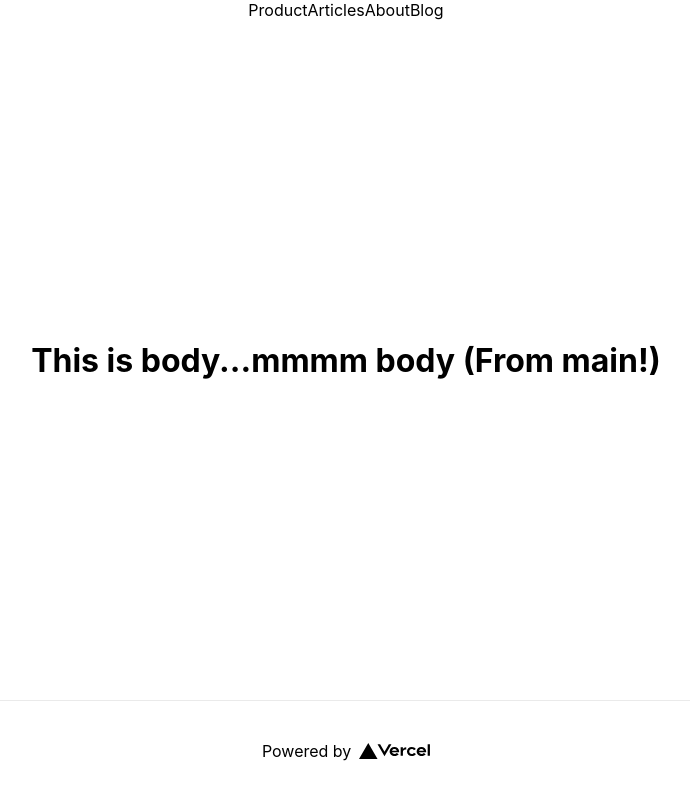
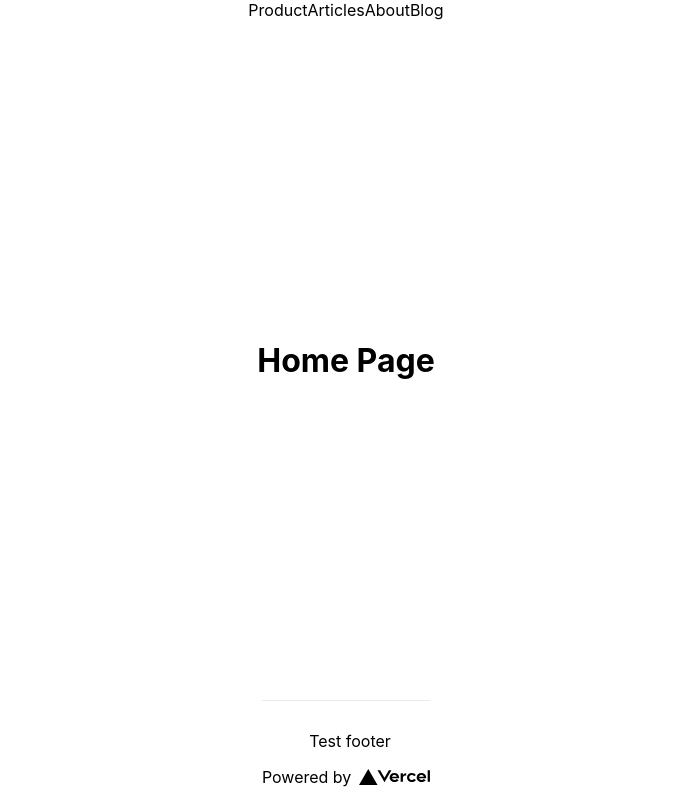
Before and after one commit to andremichalowski/symfaba, a Next.js app: page / in a window 1280 px wide. Shown: the whole page, without its empty margins (294-984 px from the left). Built offline with nearby package versions, Linux system fonts and the light colour scheme.

Commit message:
Footer update + style sheet

```diff
--- a/components/footer.js
+++ b/components/footer.js
@@ -0,0 +1,21 @@
+import Link from 'next/link'
+import styles from '../styles/Home.module.css'
+
+export default function Footer() {
+  return (
+    <div >
+      <footer className={styles.footer}>
+        <p>Test footer</p>
+
+        <a
+          href="https://vercel.com?utm_source=create-next-app&utm_medium=default-template&utm_campaign=create-next-app"
+          target="_blank"
+          rel="noopener noreferrer"
+        >
+          Powered by{' '}
+          <img src="/vercel.svg" alt="Vercel Logo" className={styles.logo} />
+        </a>
+      </footer>
+    </div>
+  )
+}
--- a/pages/index.js
+++ b/pages/index.js
@@ -1,6 +1,7 @@
 import Head from 'next/head'
 import styles from '../styles/Home.module.css'
 import Nav from '../components/nav'
+import Footer from '../components/footer'
 
 export default function Home() {
   return (
@@ -10,12 +11,10 @@ export default function Home() {
         <link rel="icon" href="/favicon.ico" />
       </Head>
 
-      {/* This is where the money is */}
       <Nav />
 
       <main className={styles.main}>
-        <h1>This is body...mmmm body (From main!)</h1>
-
+        <h1>Home Page</h1>
 
 
 
@@ -58,17 +57,7 @@ export default function Home() {
           </a>
         </div> */}
       </main>
-
-      <footer className={styles.footer}>
-        <a
-          href="https://vercel.com?utm_source=create-next-app&utm_medium=default-template&utm_campaign=create-next-app"
-          target="_blank"
-          rel="noopener noreferrer"
-        >
-          Powered by{' '}
-          <img src="/vercel.svg" alt="Vercel Logo" className={styles.logo} />
-        </a>
-      </footer>
+      <Footer />
     </div>
   )
 }
--- a/styles/Home.module.css
+++ b/styles/Home.module.css
@@ -21,6 +21,7 @@
   height: 100px;
   border-top: 1px solid #eaeaea;
   display: flex;
+  flex-direction: column;
   justify-content: center;
   align-items: center;
 }
@@ -33,6 +34,10 @@
   display: flex;
   justify-content: center;
   align-items: center;
+}
+
+.footer p {
+  margin-left: 0.5rem;
 }
 
 .title a {
--- /dev/null
+++ b/styles/footer.module.css
@@ -0,0 +1,18 @@
+.footer {
+  width: 100%;
+  height: 100px;
+  border-top: 1px solid #eaeaea;
+  display: flex;
+  justify-content: center;
+  align-items: center;
+}
+
+.footer img {
+  margin-left: 0.5rem;
+}
+
+.footer a {
+  display: flex;
+  justify-content: center;
+  align-items: center;
+}
```
